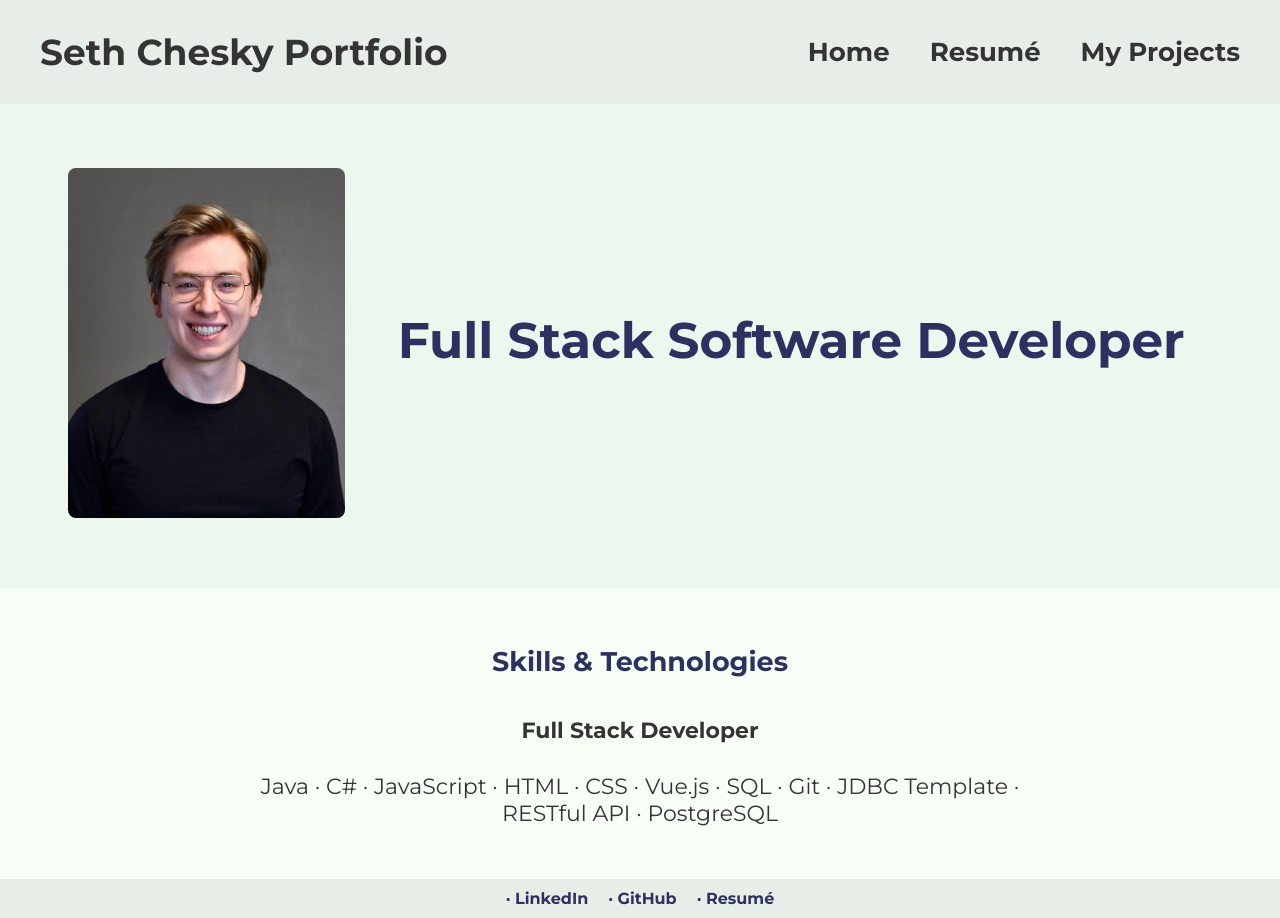
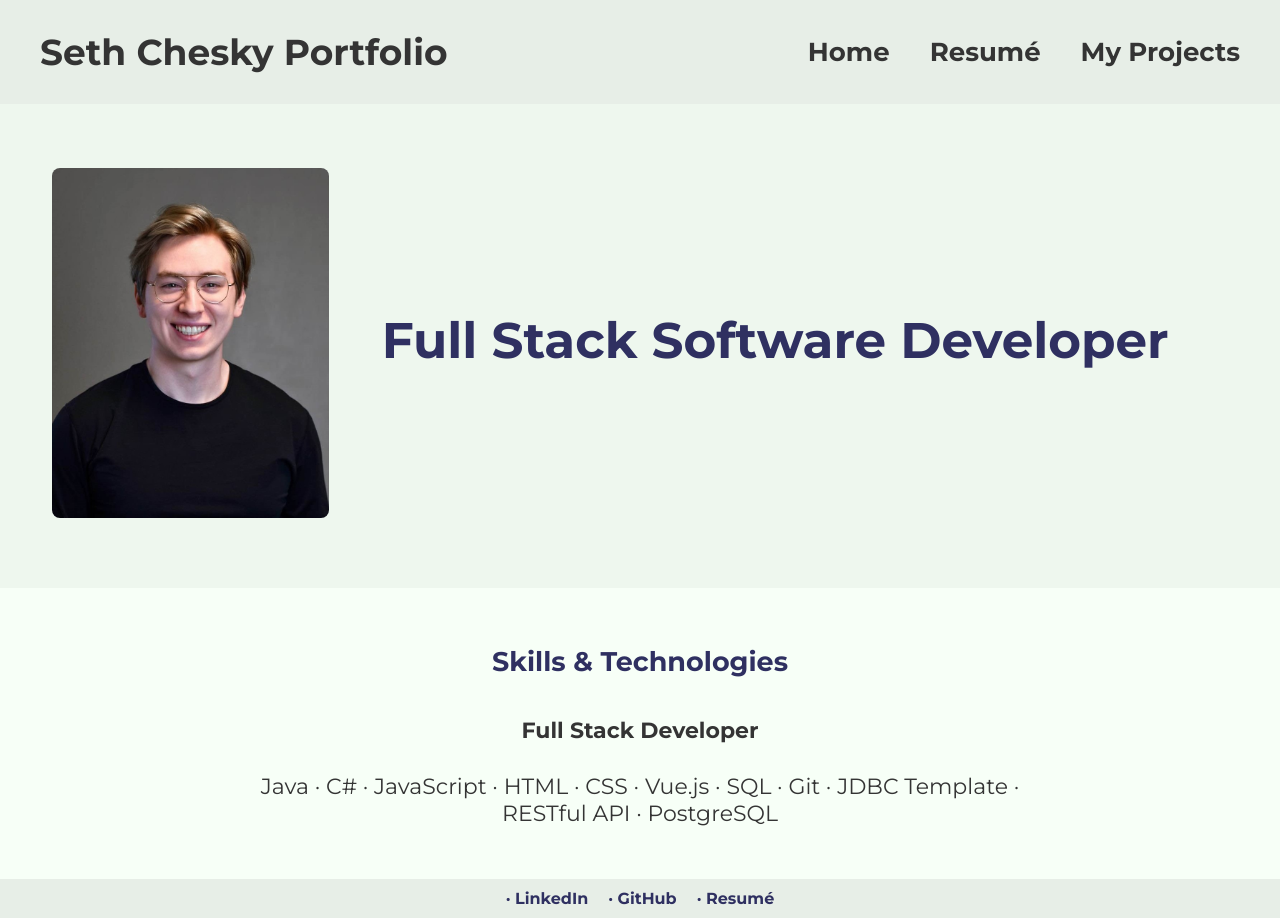
Before and after one commit to chethnut/portfolio-page-vue, a Vue app: page / in a window 1280 px wide. Built offline with nearby package versions, Linux system fonts and the light colour scheme.

Commit message:
spacing changes

```diff
--- a/src/views/AboutView.vue
+++ b/src/views/AboutView.vue
@@ -42,7 +42,7 @@ export default {
   align-items: center;
   flex-direction: row;
   /* padding-right: 20%; */
-  padding-left: 9.5%;
+  padding-left: 8.25%;
   padding-top: 5%;
   padding-bottom: 3.75%;
   background-color: #eef7ee;
```
